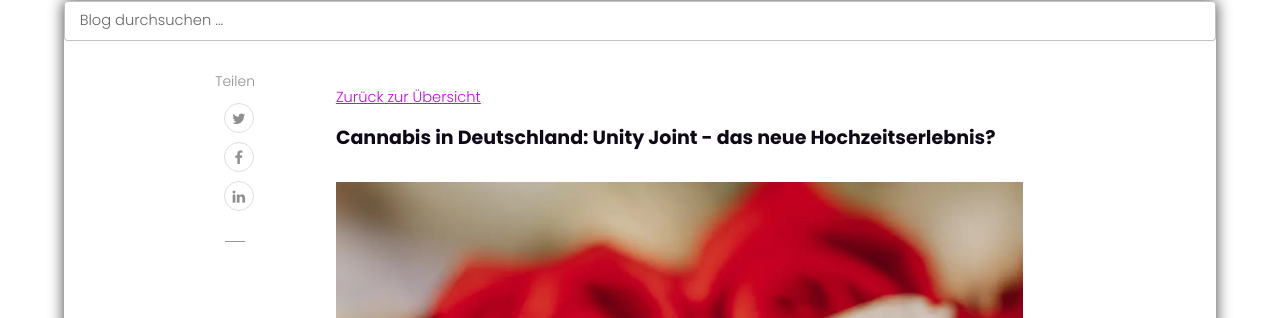
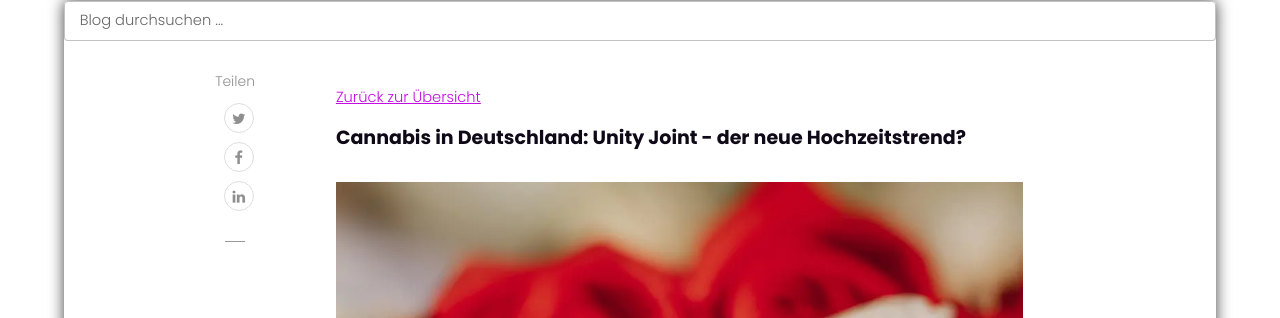
Before and after one commit to R0ckStrongo/mellowlight.blog, a Jekyll site: the page built from _posts/2024-02-26-Cannabis-in-Deutschland-Unity-Joint---das-neue-Hochzeitserlebnis.md, in a window 1280 px wide and 900 px high. Shown: the part 206-524 px from the top of the window. Built offline with Jekyll 4.4.1, drawn with Linux system fonts in a browser that asks for light colours; nearby versions of some CDN libraries; comment, search, counter and statistics services are not loaded.

Commit message:
neuer Titel

```diff
--- a/_posts/2024-02-26-Cannabis-in-Deutschland-Unity-Joint---das-neue-Hochzeitserlebnis.md
+++ b/_posts/2024-02-26-Cannabis-in-Deutschland-Unity-Joint---das-neue-Hochzeitserlebnis.md
@@ -1,6 +1,6 @@
 ---
 layout: post
-title:  'Cannabis in Deutschland: Unity Joint - das neue Hochzeitserlebnis?'
+title:  'Cannabis in Deutschland: Unity Joint - der neue Hochzeitstrend?'
 author: mc
 categories: [ Info, Inspiration, Hochzeitsplanung ]
 tags: [AlternativeHochzeit, WeedWedding, GrasHochzeit, UnityJoint, Hochzeitsfeier, Cannabis, kiffen]
```
